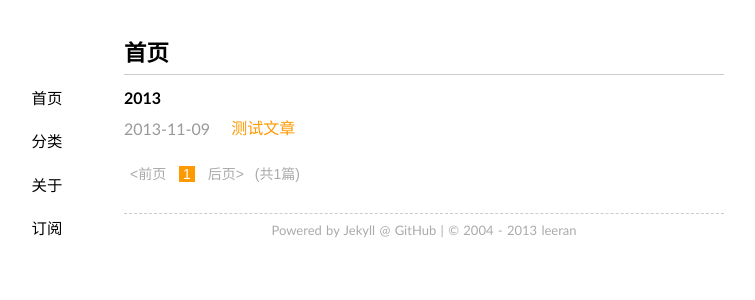
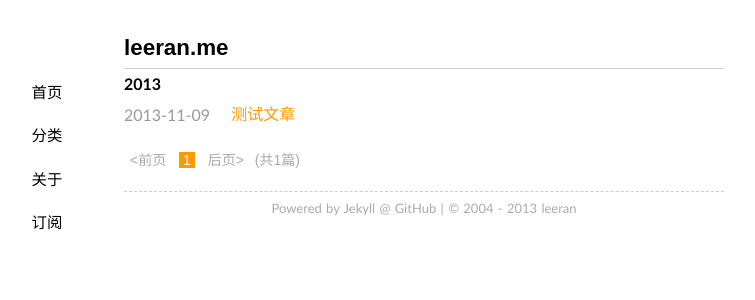
Before and after one commit to lithur/leeran.me, a Jekyll site: the page built from index.html, in a window 1280 px wide. Shown: the top 300 px of the page, without its empty margins (216-971 px from the left). Built offline with Jekyll 4.4.1, drawn with Linux system fonts in a browser that asks for light colours; some web fonts are replaced; Markdown is read by kramdown in place of the engine named in the settings; the list of posts is cut into pages by our own code.

```diff
--- a/index.html
+++ b/index.html
@@ -1,6 +1,6 @@
 ---
-title: 首页
-layout: page
+title: leeran.me
+layout: default
 ---
 
 <ul class="listing">
```
